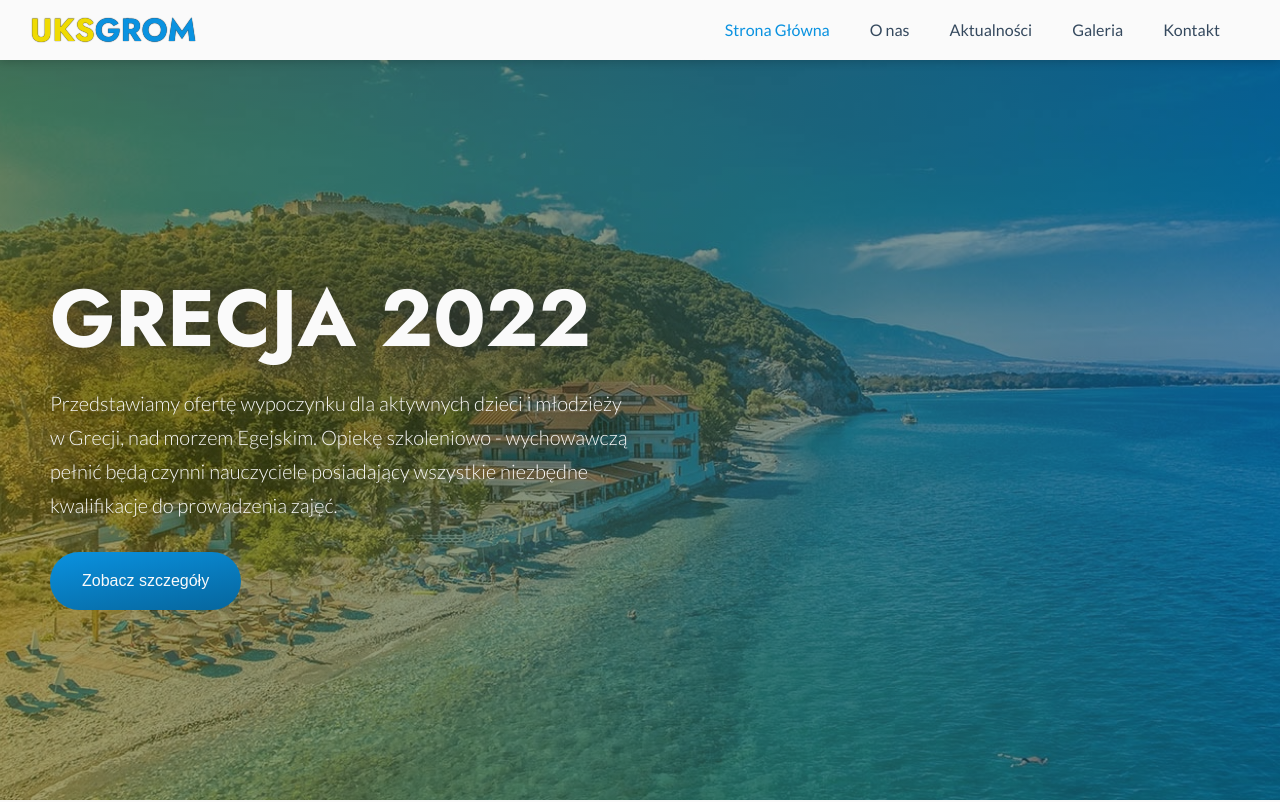
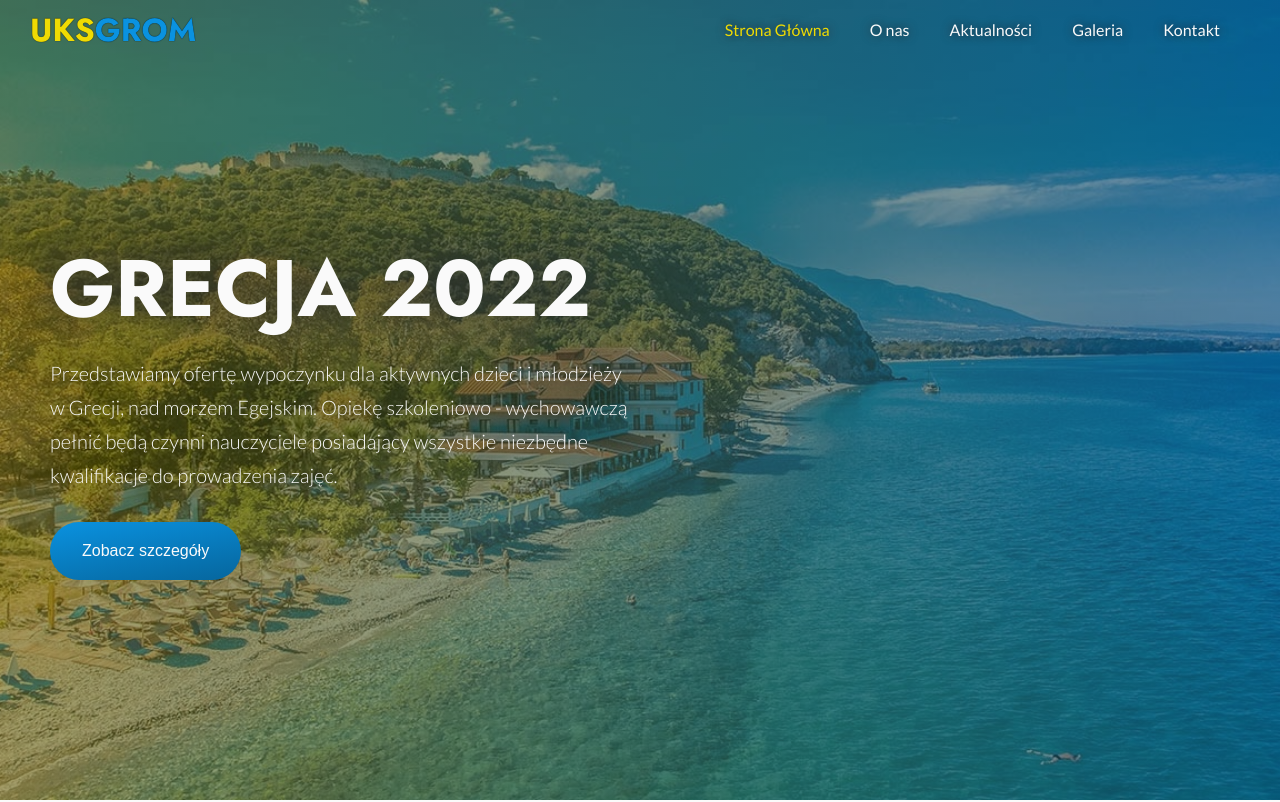
Before and after one commit to WawrzenskiPatryk/uks-grom-webpage, a Nuxt app: page / in a window 1280 px wide. Shown: the top 802 px of the page. Built offline with nearby package versions, Linux system fonts and the light colour scheme.

Commit message:
transparent header on top of index page

```diff
--- a/components/TheHeader.vue
+++ b/components/TheHeader.vue
@@ -1,5 +1,5 @@
 <template>
-  <header class="header">
+  <header class="header" :class="{ 'header--transparent': isTransparent }">
     <LogoPlaceholder class="header__logo" first-word="UKS" second-word="GROM" />
     <HeaderHamburger
       class="header__hamburger"
@@ -14,6 +14,7 @@
       }"
       :nav-items="navigationItems"
       :is-nav-visible="isNavVisible"
+      :is-transparent="isTransparent"
     />
   </header>
 </template>
@@ -22,6 +23,7 @@
 export default {
   name: 'TheHeader',
   props: {
+    isIndex: { type: Boolean, required: true },
     navigationItems: {
       type: Array,
       required: true,
@@ -63,7 +65,19 @@ export default {
     return {
       isNavDisplayed: false,
       isNavVisible: false,
+      isScrolled: false,
     };
+  },
+  computed: {
+    isTransparent() {
+      return !this.isScrolled && this.isIndex;
+    },
+  },
+  mounted() {
+    window.addEventListener('scroll', this.changeScrollState);
+  },
+  destroyed() {
+    window.removeEventListener('scroll', this.changeScrollState);
   },
   methods: {
     toggleMenu(isButtonActive) {
@@ -85,6 +99,10 @@ export default {
         this.isNavDisplayed = false;
       }, 300);
     },
+    changeScrollState() {
+      if (window.scrollY > 0) this.isScrolled = true;
+      else this.isScrolled = false;
+    },
   },
 };
 </script>
@@ -95,13 +113,21 @@ export default {
   flex-direction: row;
   justify-content: space-between;
   align-items: center;
-  background-color: $primary-light;
   width: 100%;
   height: $header-height;
-  box-shadow: $primary-shadow 0 0 1rem;
   padding: 0 3rem;
   user-select: none;
   z-index: 100;
+  background-color: $primary-light;
+  box-shadow: $primary-shadow 0 0 1rem;
+  transition: background-color 200ms ease;
+
+  @media screen and (min-width: $desktop-min-screen-width) {
+    &--transparent {
+      background-color: transparent;
+      box-shadow: none;
+    }
+  }
 
   &__hamburger {
     @media screen and (min-width: $desktop-min-screen-width) {
--- a/components/header/HeaderNavigation.vue
+++ b/components/header/HeaderNavigation.vue
@@ -8,6 +8,7 @@
         :path="item.path"
         :submenu="item.submenu"
         :is-nav-visible="isNavVisible"
+        :is-transparent="isTransparent"
       />
     </ul>
   </nav>
@@ -19,6 +20,7 @@ export default {
   props: {
     navItems: { type: Array, required: true },
     isNavVisible: { type: Boolean, required: true },
+    isTransparent: { type: Boolean, required: true },
   },
 };
 </script>
@@ -43,6 +45,7 @@ export default {
     box-shadow: none;
     padding: 0 1rem;
     border-radius: none;
+    background-color: transparent;
   }
 
   &__list {
--- a/components/header/navigation/HeaderNavigationItem.vue
+++ b/components/header/navigation/HeaderNavigationItem.vue
@@ -1,5 +1,8 @@
 <template>
-  <li class="navigation-item">
+  <li
+    class="navigation-item"
+    :class="{ 'navigation-item--transparent': isTransparent }"
+  >
     <span
       v-if="submenu && submenu.length"
       class="navigation-item__link navigation-item__link--submenu"
@@ -11,9 +14,9 @@
       <span v-else class="navigation-item__dropdown-icon">&#9662;</span>
       {{ name }}
     </span>
-    <NuxtLink v-else :to="path" class="navigation-item__link">{{
-      name
-    }}</NuxtLink>
+    <NuxtLink v-else :to="path" class="navigation-item__link">
+      {{ name }}
+    </NuxtLink>
     <HeaderNavigationSubmenu
       v-if="submenu && submenu.length !== 0"
       :submenu="submenu"
@@ -31,6 +34,7 @@ export default {
     path: { type: String, required: true },
     submenu: { type: Array, default: null },
     isNavVisible: { type: Boolean, required: true },
+    isTransparent: { type: Boolean, required: true },
   },
   data() {
     return {
@@ -64,6 +68,23 @@ export default {
     &:hover {
       * {
         color: $primary-color;
+      }
+    }
+  }
+
+  @media screen and (min-width: $desktop-min-screen-width) {
+    &--transparent {
+      * {
+        color: $primary-light;
+        transition: color 0.2s ease;
+        text-shadow: 0 0 1rem $secondary-dark;
+      }
+      @media (hover: hover) {
+        &:hover {
+          * {
+            color: $secondary-color;
+          }
+        }
       }
     }
   }
@@ -115,6 +136,28 @@ export default {
       }
     }
   }
+  @media screen and (min-width: $desktop-min-screen-width) {
+    &--transparent &__link {
+      &:hover {
+        &::after {
+          width: 80%;
+        }
+      }
+      &::after {
+        background-color: $primary-light;
+        bottom: 0.5rem;
+        left: 50%;
+        transform: translateX(-50%);
+        border-radius: 100%;
+      }
+
+      &.nuxt-link {
+        &-exact-active {
+          color: $secondary-color;
+        }
+      }
+    }
+  }
 
   &__submenu {
     display: none;
--- a/components/page/PageSlider.vue
+++ b/components/page/PageSlider.vue
@@ -49,7 +49,8 @@ export default {
 .slider {
   text-shadow: 0 0 4rem $secondary-dark;
   background-size: cover;
-  height: calc(100vh - $header-height);
+  // height: calc(100vh - $header-height);
+  height: 100vh;
   color: $primary-light;
 
   &__content-wrapper {
--- a/layouts/default.vue
+++ b/layouts/default.vue
@@ -7,8 +7,12 @@
     </div>
   </div>
 
-  <div v-else class="layout">
-    <TheHeader :navigation-items="pages" class="layout__header" />
+  <div v-else class="layout" :class="{ 'layout--not-index': !isIndex }">
+    <TheHeader
+      :navigation-items="pages"
+      :is-index="isIndex"
+      class="layout__header"
+    />
 
     <PageSlider
       v-show="!isLoading"
@@ -117,7 +121,10 @@ export default {
   color: $primary-dark;
   background-color: $primary-light;
   max-width: 100vw;
-  padding-top: $header-height;
+
+  &--not-index {
+    padding-top: $header-height;
+  }
 
   &__header {
     position: fixed;
```
